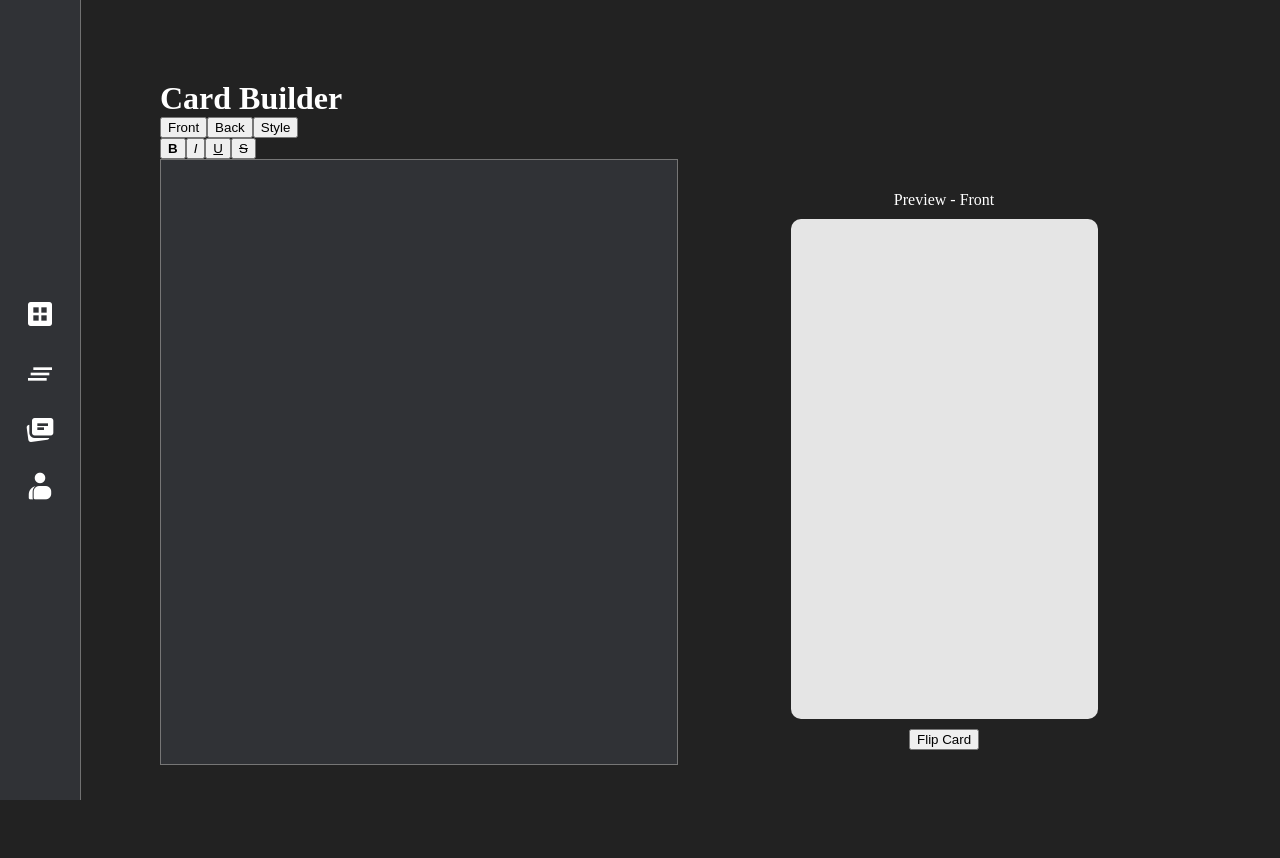
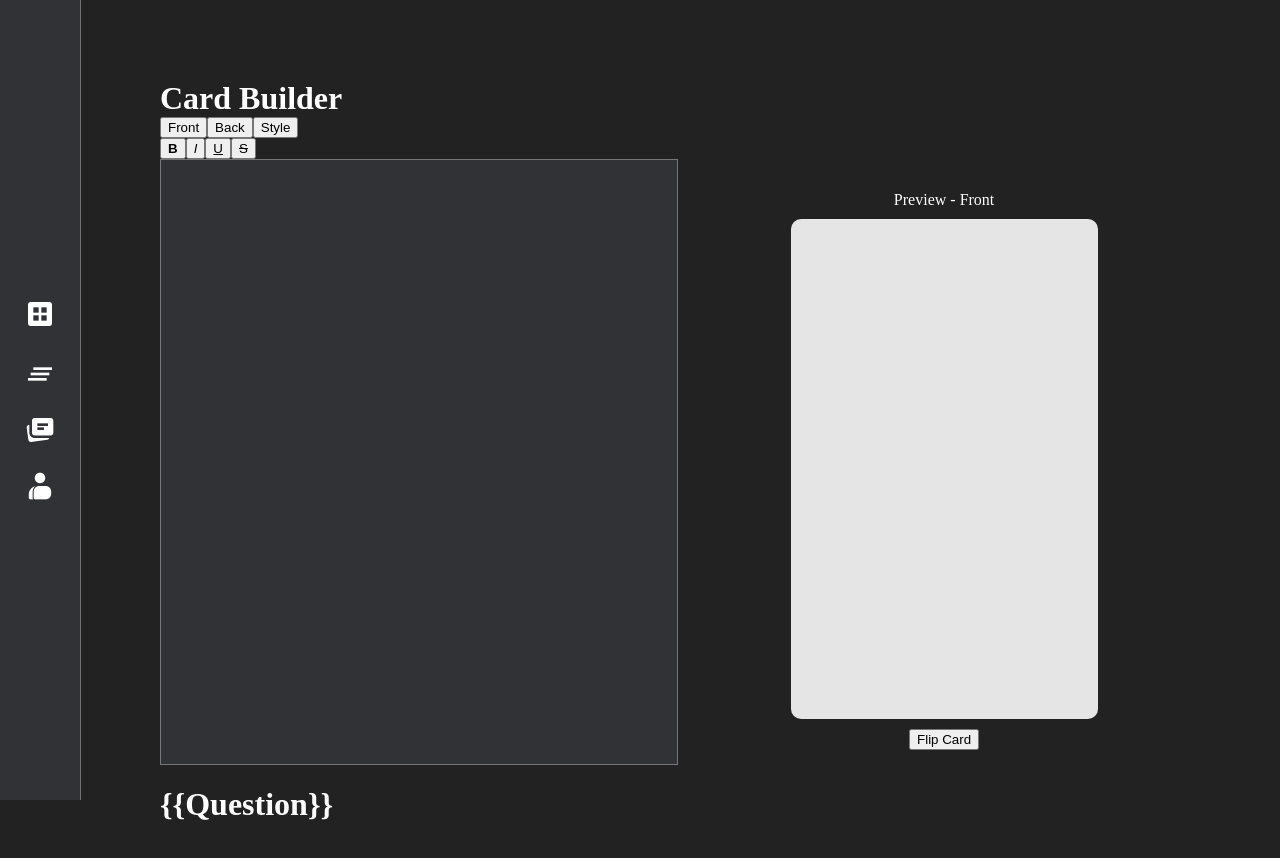
Before and after one commit to 18barbers2/gostudycards, a React (Vite) app in the folder frontend/: page / in a window 1280 px wide. Shown: the top 858 px of the page. Built offline with nearby package versions, Linux system fonts and the light colour scheme.

Commit message:
fix: component was not displaying on page

```diff
--- a/frontend/src/components/Card.tsx
+++ b/frontend/src/components/Card.tsx
@@ -2,11 +2,11 @@
 
 function Card( props : any) {
 
-    const html = props.html;
+    const template = props.template;
 
     return(
         <div className="card">
-            <div dangerouslySetInnerHTML={{ __html : html }}></div>
+            <div dangerouslySetInnerHTML={{ __html : template }}></div>
         </div>
     );
 }
--- a/frontend/src/pages/CardBuilder.tsx
+++ b/frontend/src/pages/CardBuilder.tsx
@@ -1,5 +1,6 @@
 import { useState } from 'react';
 import '../css/CardBuilder.css';
+import Card from '../components/Card';
 
 // Test data to inject to the iframe
 const cardDoc = `<!DOCTYPE html>
@@ -154,6 +155,16 @@ export default function CardBuilder() {
                 >
                 </Preview>
             </div>
+
+            <div>
+                <Card
+                    template="<h1>{{Question}}<h1>"
+                    data={{ Question: "What is 2+2" }}>
+                </Card>
+            </div>
+
+
+
         </div>
     );
 }
```
